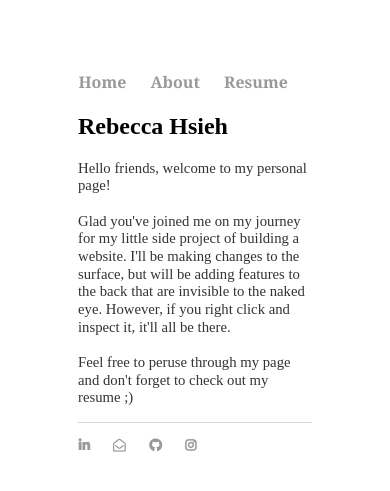
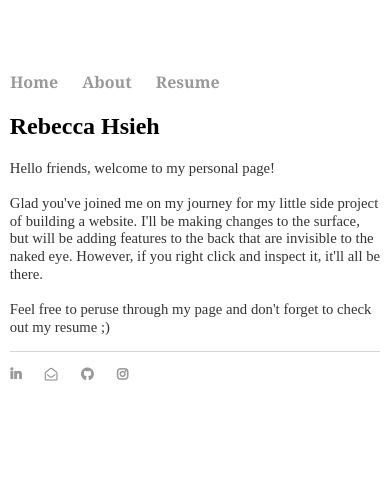
Before and after one commit to therealslimhsiehdy/therealslimhsiehdy.github.io, a Jekyll site: the page built from index.html, in a window 390 px wide. Shown: the top 491 px of the page. Built offline with Jekyll 4.4.1, drawn with Linux system fonts in a browser that asks for light colours; nearby versions of some CDN libraries.

Commit message:
Media query addition

```diff
--- a/css/main.css
+++ b/css/main.css
@@ -46,3 +46,10 @@ ul.posts li {
 .cb {
     font-family: monaco;
 }
+
+
+@media (max-width: 480px) {
+    body {
+        width:95%;
+    }
+}
```
